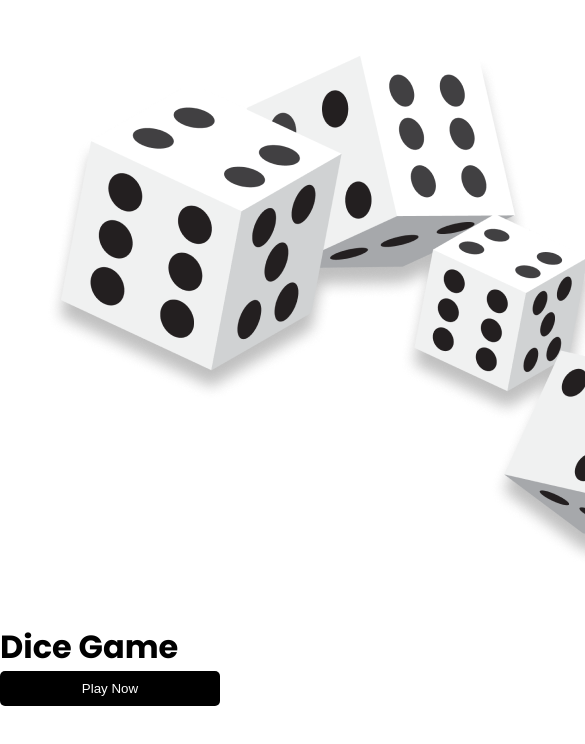
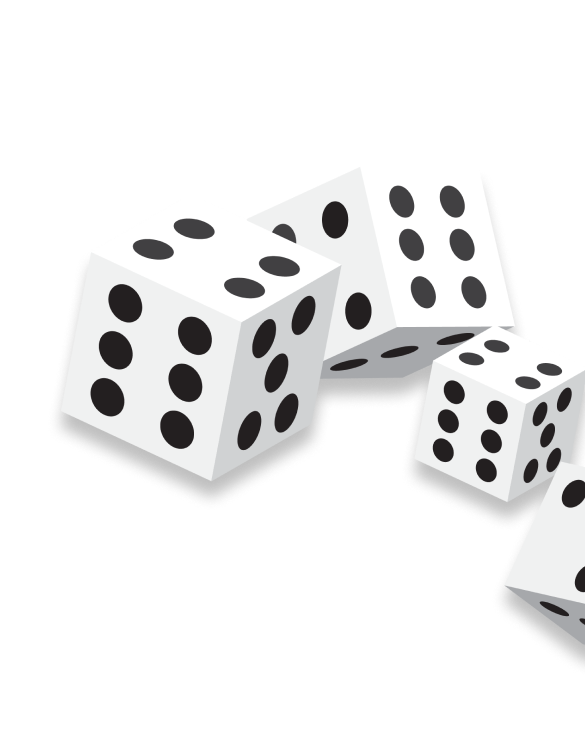
Before and after one commit to sarkarniloy102/Dice_Game, a React (Vite) app: page / in a window 390 px wide. Shown: the top 744 px of the page, 585 px wide, since content can reach past the window. Built offline with nearby package versions, Linux system fonts and the light colour scheme.

Commit message:
StartGame page complete without responsive

```diff
--- a/src/Components/StartGame.jsx
+++ b/src/Components/StartGame.jsx
@@ -3,9 +3,12 @@ import styled from "styled-components";
 const StartGame = () => {
     return (
         <Container>
-            <img src="/public/images/dices.png" alt="" />
+            <div>
+                <img src="/public/images/dices.png" alt="" />
+            </div>
 
-            <div>
+
+            <div className="content">
                 <h1>Dice Game</h1>
                 <Button>Play Now</Button>
             </div>
@@ -17,14 +20,36 @@ export default StartGame;
 
 const Container = styled.div`
     max-width: 1180px;
+    height: 100vh;
+    display: flex;
+    align-items: center;
+    margin: 0 auto;
+
+
+    .content {
+        h1 {
+            font-size: 96px;
+            white-space: nowrap;
+        }
+    }
 
 `
 const Button = styled.button`
     color: white;
     padding: 10px 18px;
-   min-width: 220px;
+    min-width: 220px;
     background: black;
     border-radius: 5px;
     border: none;
     cursor: pointer;
+    font-size: 16px;
+    border: 1px solid transparent;
+     transition: 0.5s background ease-in;
+
+    &:hover{
+        background-color: white;
+        border: 1px solid black;
+        color: black;
+        transition: 0.4s background ease-in;
+    }
 `
```
